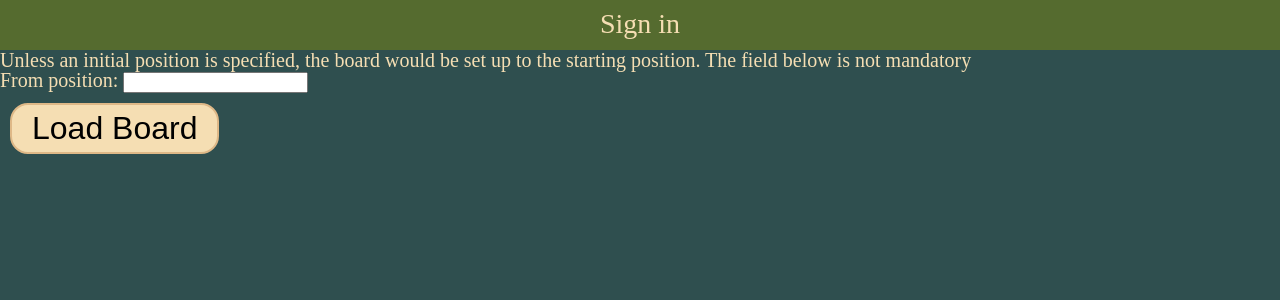
After one commit to KalinKrastev313/ChessAnalytics, a Django app: page /fenreader/analyse/ in a window 1280 px wide. The commit adds this page. Shown: the top 300 px of the page. Run offline with Django 4.2, Linux system fonts and the light colour scheme; parts of the project's set-up code (start-up, migrations or seed data) failed here and were passed over.

Commit message:
Create analysis board form and url ready

```diff
--- a/ChessAnalytics/fenreader/forms.py
+++ b/ChessAnalytics/fenreader/forms.py
@@ -1,5 +1,5 @@
 from django import forms
-from ChessAnalytics.fenreader.models import FenPosition, PGN
+from ChessAnalytics.fenreader.models import FenPosition, PGN, CustomGames
 
 
 class ChessAnalyticsFenAddForm(forms.ModelForm):
@@ -69,3 +69,9 @@ class PGNEditForm(forms.ModelForm):
 class PGNEngineSettingsForm(forms.Form):
     engine = forms.CharField(initial="Stockfish")
     depth = forms.IntegerField()
+
+
+class BoardSetUpForm(forms.ModelForm):
+    class Meta:
+        model = CustomGames
+        fields = ('from_position', )
--- a/ChessAnalytics/fenreader/models.py
+++ b/ChessAnalytics/fenreader/models.py
@@ -101,6 +101,6 @@ class CustomGames(models.Model):
     user = models.ForeignKey(to=ChessAnalyticsUser, on_delete=models.CASCADE)
     from_position = models.CharField(
         blank=True,
-        default='rnbqkbnr/pppppppp/8/8/8/8/PPPPPPPP/RNBQKBNR w KQkq - 0 1',
+        null=True,
         validators=[RegexValidator(fen_regex)])
     moves_pgn = models.CharField(blank=True, null=True)
--- /dev/null
+++ b/ChessAnalytics/fenreader/templates/fenreader/board_set_up.html
@@ -0,0 +1,16 @@
+{% extends 'base.html' %}
+
+{% block content %}
+
+    <div>
+        <p>Unless an initial position is specified, the board would be set up to the starting position.
+            The field below is not mandatory</p>
+        <form id="boardSetUp" method="post">
+            {% csrf_token %}
+            {{ form.as_p }}
+            <button type="submit">Load Board</button>
+        </form>
+
+    </div>
+
+{% endblock %}
--- a/ChessAnalytics/fenreader/urls.py
+++ b/ChessAnalytics/fenreader/urls.py
@@ -22,6 +22,8 @@ urlpatterns = [
     path('game/<int:pk>/', views.PGNDetailsView.as_view(), name='game details'),
     path('game/<int:pk>/halfmove/<int:halfmove>/', views.PGNOnMoveDetailsView.as_view(), name='game move'),
     path('game/edit/<int:pk>/', views.PGNInfoEditView.as_view(), name='game edit'),
-    path('game/delete/<int:pk>/', views.PGNDeleteView.as_view(), name='game delete')
+    path('game/delete/<int:pk>/', views.PGNDeleteView.as_view(), name='game delete'),
+    path('analyse/', views.AnalysisBoardSetUp, name='board set up'),
+    path('analyse/<int:pk>/', views.AnalysisBoard.as_view(), name='board analyse'),
 
 ]
--- a/ChessAnalytics/fenreader/views.py
+++ b/ChessAnalytics/fenreader/views.py
@@ -13,7 +13,7 @@ from django.urls import reverse_lazy
 from django.views import generic as views
 from django.http import JsonResponse
 
-from ChessAnalytics.fenreader.forms import ChessAnalyticsFenAddForm, FenEditForm, EngineSettingsForm, PGNCreateForm, PGNEditForm, PGNEngineSettingsForm
+from ChessAnalytics.fenreader.forms import ChessAnalyticsFenAddForm, FenEditForm, EngineSettingsForm, PGNCreateForm, PGNEditForm, PGNEngineSettingsForm, BoardSetUpForm
 from ChessAnalytics.fenreader.models import FenPosition, EngineLine, PGN
 from ChessAnalytics.functions import Position, evaluate_position, get_squares_data_for_a_move_from_line, get_fen_at_move_n, encode_plot, get_moves_evaluations
 from ChessAnalytics.accounts.admin import is_student, is_teacher_or_admin
@@ -311,3 +311,32 @@ class PGNDeleteView(LoginRequiredMixin, TeacherRequiredMixin, views.DeleteView):
         context = super().get_context_data(**kwargs)
         context['pk'] = self.kwargs['pk']
         return context
+
+
+def AnalysisBoardSetUp(request):
+    if request.method == 'GET':
+        form = BoardSetUpForm
+        context = {
+            'form': form
+        }
+        return render(request, template_name='fenreader/board_set_up.html', context=context)
+    elif request.method == 'POST':
+        set_up_form = BoardSetUpForm(request.POST)
+        initial_position = 'rnbqkbnr/pppppppp/8/8/8/8/PPPPPPPP/RNBQKBNR w KQkq - 0 1'
+
+        if set_up_form.is_valid():
+            if set_up_form.cleaned_data['from_position']:
+                initial_position = set_up_form.cleaned_data['from_position']
+            custom_game = set_up_form.save(commit=False)
+            custom_game.user = request.user
+            custom_game.from_position = initial_position
+            custom_game.save()
+            return redirect('board analyse', pk=custom_game.id)
+
+
+class AnalysisBoard(views.TemplateView):
+    template_name = 'fenreader/analysis-board.html'
+
+    def get_context_data(self, **kwargs):
+        context = super().get_context_data(**kwargs)
+        return context
--- a/templates/base.html
+++ b/templates/base.html
@@ -11,6 +11,14 @@
 <header>
     <nav>
         {% if request.user.is_authenticated %}
+            <div class="collections-dropdown">
+                <div class="collections-button">Play</div>
+                <div class="collections-dropdown-content">
+                    <a href="{% url 'board set up' %}">Free Analysis</a>
+                    <a >Stockfish</a>
+                    <a >Custom Engine</a>
+                </div>
+            </div>
             <div class="collections-dropdown">
                 <div class="collections-button">Collections</div>
                 <div class="collections-dropdown-content">
@@ -30,10 +38,11 @@
             </div>
         {% else %}
             <div>
-                <a href="{% url 'login' %}"><div>Sign in</div></a>
+                <a href="{% url 'login' %}">
+                    <div>Sign in</div>
+                </a>
             </div>
         {% endif %}
-
 
 
     </nav>
```
Also changed, not shown: ChessAnalytics/fenreader/templates/fenreader/analysis-board.html (added, +10 -0 lines), 1 other file.
